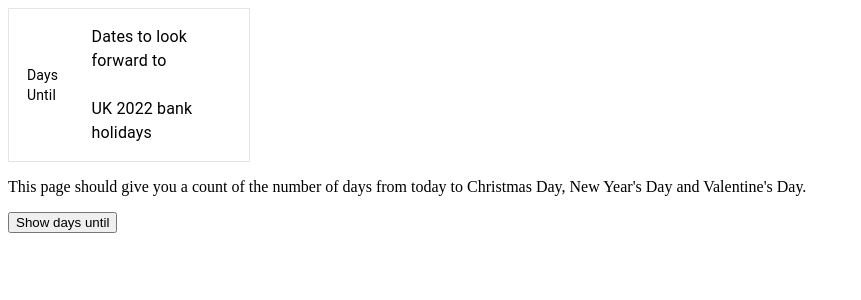
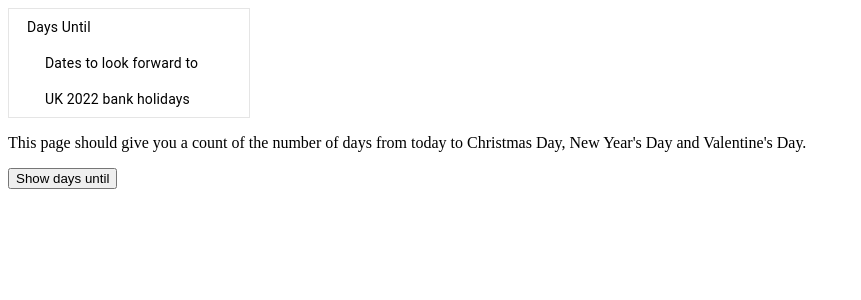
Before and after one commit to imypullan/typescript-days-until, a React (Create React App) app: page / in a window 1280 px wide. Shown: the top 300 px of the page, without its empty margins (0-861 px from the left). Built offline with nearby package versions, Linux system fonts and the light colour scheme.

Commit message:
sidebar created

```diff
--- a/src/Components/Parent/Sidebar/index.js
+++ b/src/Components/Parent/Sidebar/index.js
@@ -7,22 +7,35 @@ function Sidebar({ items }) {
     return (
         <div className="sidebar">
             <List disablePadding dense>
-                {items.map(({ label, name, items: subItems, ...rest }) => (
-                    <ListItem style={{ paddingLeft: 18 }} key={name} button {...rest}>
+                {items.map(({ label, name, items: subItems, ...rest }) => {
+                    return (
+                        <React.Fragment key={name}>
+                            <ListItem style={{ paddingLeft: 18 }} button {...rest}>
                                 <ListItemText>{label}</ListItemText>
+                            </ListItem>
                             {Array.isArray(subItems) ? (
-                            <List disablePadding>
-                                {subItems.map((subItem) => (
-                                    <ListItem key={subItem.name} button>
-                                        <ListItemText className="sidebar-item-text">
+                                <List disablePadding dense>
+                                    {subItems.map((subItem) => {
+                                        return (
+                                            <ListItem
+                                                key={subItem.name}
+                                                style={{ paddingLeft: 36 }}
+                                                button
+                                                dense
+                                            >
+                                                <ListItemText>
+                          <span className="sidebar-subitem-text">
                             {subItem.label}
+                          </span>
                                                 </ListItemText>
                                             </ListItem>
-                                ))}
+                                        )
+                                    })}
                                 </List>
                             ) : null}
-                    </ListItem>
-                ))}
+                        </React.Fragment>
+                    )
+                })}
             </List>
         </div>
     )
```
Lines whose indentation alone changed are shown as unchanged.
